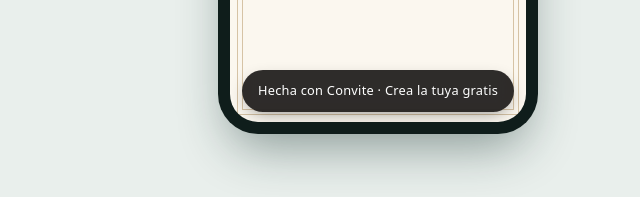
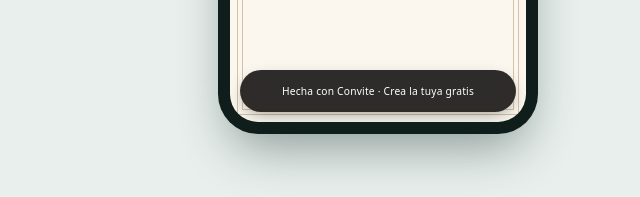
Before and after one commit to WallasGMS/convite, a plain HTML site: page crear.html in a window 1280 px wide. Shown: the part 600-797 px from the top of the page, 640-1280 px from the left. Drawn offline with nearby package versions, Linux system fonts and the light colour scheme; a web font is replaced by a local one.

Commit message:
Vista previa del editor: marca de agua cabe en el teléfono
Co-Authored-By: Claude Opus 5.5 <noreply@anthropic.com>

```diff
--- a/css/editor.css
+++ b/css/editor.css
@@ -91,7 +91,7 @@ input:focus-visible, select:focus-visible, textarea:focus-visible, button:focus-
 /* invite.css turns the card into a floating rounded box on wide viewports; inside the phone and thumbs it must fill. */
 .ed-screen .inv, .ed-thumb .inv { min-height: 100% !important; border-radius: 0; box-shadow: none; }
 .ed-thumb .inv { height: 100%; }
-.ed-screen .inv-brand { position: sticky; bottom: 10px; margin: 0 12px 10px; }
+.ed-screen .inv-brand { position: sticky; bottom: 10px; margin: 0 10px 10px; padding-inline: 10px; font-size: .64rem; } /* invite.css sizes it by viewport; the preview is narrower */
 
 @media (prefers-reduced-motion: no-preference) {
   .ed-event, .ed-theme, .ed-btn { transition: background .15s, box-shadow .15s, border-color .15s; }
```
